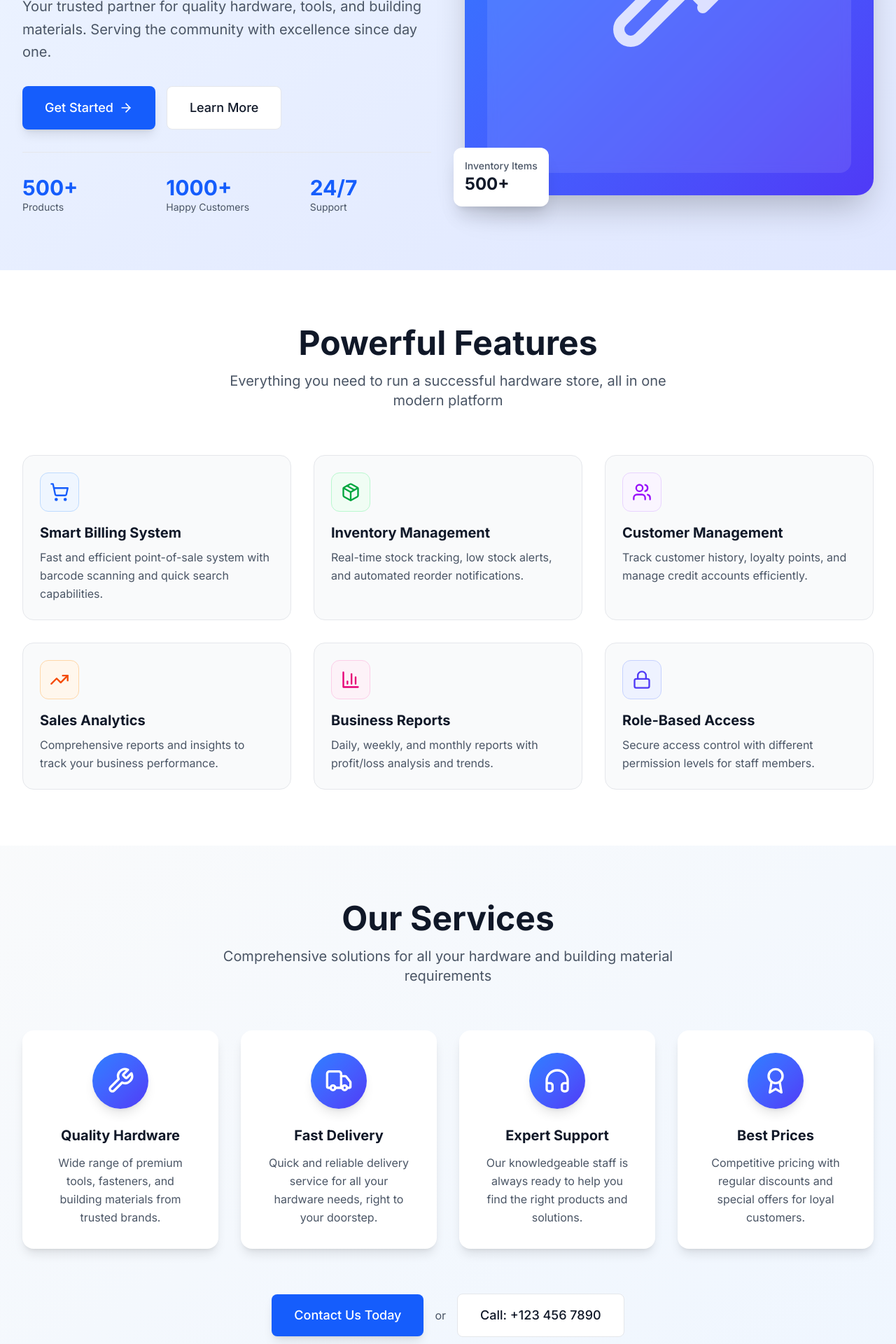
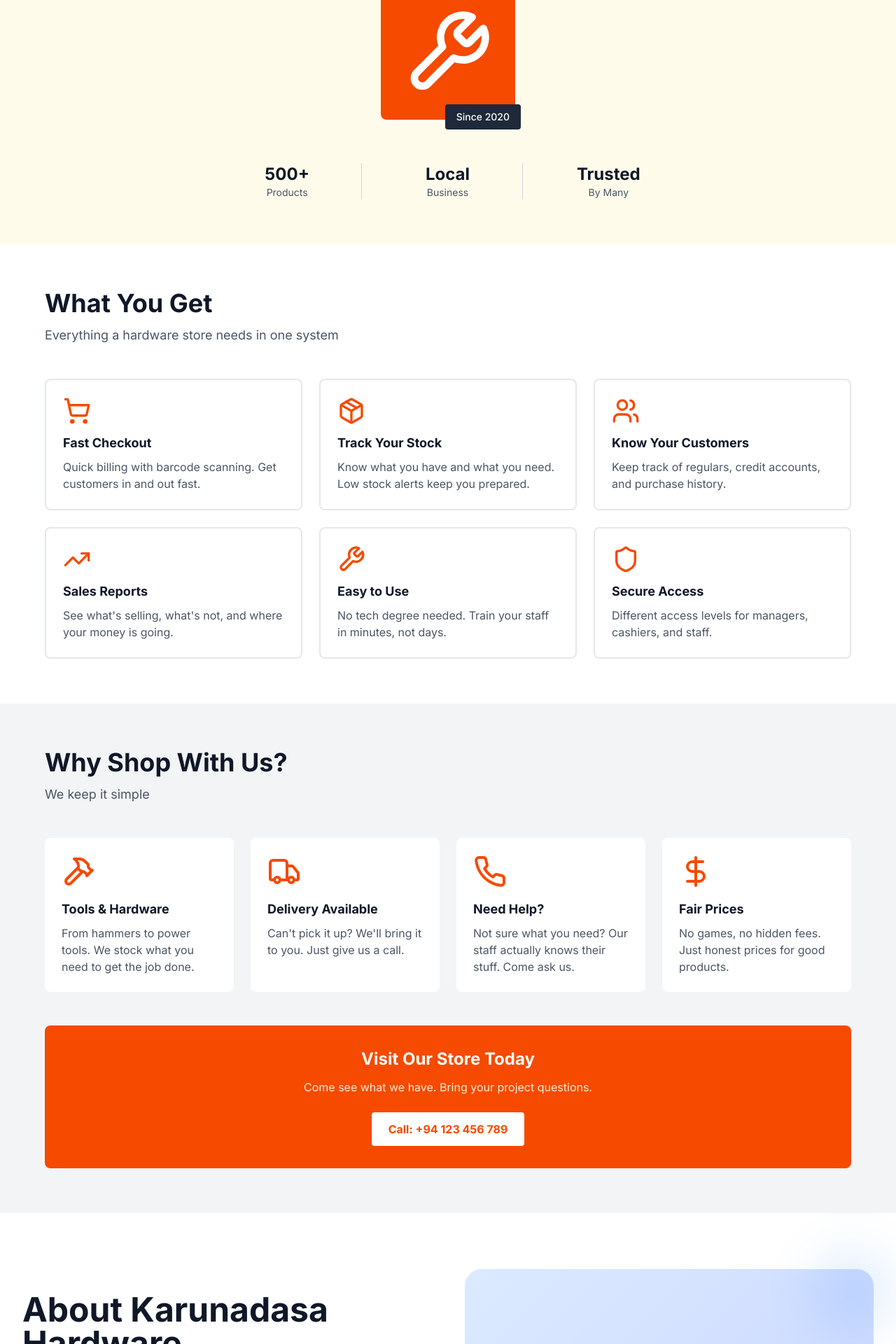
Before and after one commit to AdeepaK2/is_karunadasa_hardware, a Next.js app: page / in a window 1280 px wide. Shown: the part 460-2380 px from the top of the page at 70% size. Built offline with nearby package versions, Linux system fonts and the light colour scheme.

Commit message:
feat: Revamp Features and Hero components for improved presentation and clarity

```diff
--- a/src/components/landing/Features.tsx
+++ b/src/components/landing/Features.tsx
@@ -1,87 +1,67 @@
 'use client';
 
-import { ShoppingCart, Package, TrendingUp, Users, BarChart3, Lock } from 'lucide-react';
+import { ShoppingCart, Package, Users, TrendingUp, Wrench, Shield } from 'lucide-react';
 
 const features = [
   {
     icon: ShoppingCart,
-    title: 'Smart Billing System',
-    description: 'Fast and efficient point-of-sale system with barcode scanning and quick search capabilities.',
-    color: 'blue',
+    title: 'Fast Checkout',
+    description: 'Quick billing with barcode scanning. Get customers in and out fast.',
   },
   {
     icon: Package,
-    title: 'Inventory Management',
-    description: 'Real-time stock tracking, low stock alerts, and automated reorder notifications.',
-    color: 'green',
+    title: 'Track Your Stock',
+    description: 'Know what you have and what you need. Low stock alerts keep you prepared.',
   },
   {
     icon: Users,
-    title: 'Customer Management',
-    description: 'Track customer history, loyalty points, and manage credit accounts efficiently.',
-    color: 'purple',
+    title: 'Know Your Customers',
+    description: 'Keep track of regulars, credit accounts, and purchase history.',
   },
   {
     icon: TrendingUp,
-    title: 'Sales Analytics',
-    description: 'Comprehensive reports and insights to track your business performance.',
-    color: 'orange',
+    title: 'Sales Reports',
+    description: 'See what\'s selling, what\'s not, and where your money is going.',
   },
   {
-    icon: BarChart3,
-    title: 'Business Reports',
-    description: 'Daily, weekly, and monthly reports with profit/loss analysis and trends.',
-    color: 'pink',
+    icon: Wrench,
+    title: 'Easy to Use',
+    description: 'No tech degree needed. Train your staff in minutes, not days.',
   },
   {
-    icon: Lock,
-    title: 'Role-Based Access',
-    description: 'Secure access control with different permission levels for staff members.',
-    color: 'indigo',
+    icon: Shield,
+    title: 'Secure Access',
+    description: 'Different access levels for managers, cashiers, and staff.',
   },
 ];
 
-const colorClasses: Record<string, { bg: string; icon: string; border: string }> = {
-  blue: { bg: 'bg-blue-50 dark:bg-blue-900/20', icon: 'text-blue-600 dark:text-blue-400', border: 'border-blue-200 dark:border-blue-800' },
-  green: { bg: 'bg-green-50 dark:bg-green-900/20', icon: 'text-green-600 dark:text-green-400', border: 'border-green-200 dark:border-green-800' },
-  purple: { bg: 'bg-purple-50 dark:bg-purple-900/20', icon: 'text-purple-600 dark:text-purple-400', border: 'border-purple-200 dark:border-purple-800' },
-  orange: { bg: 'bg-orange-50 dark:bg-orange-900/20', icon: 'text-orange-600 dark:text-orange-400', border: 'border-orange-200 dark:border-orange-800' },
-  pink: { bg: 'bg-pink-50 dark:bg-pink-900/20', icon: 'text-pink-600 dark:text-pink-400', border: 'border-pink-200 dark:border-pink-800' },
-  indigo: { bg: 'bg-indigo-50 dark:bg-indigo-900/20', icon: 'text-indigo-600 dark:text-indigo-400', border: 'border-indigo-200 dark:border-indigo-800' },
-};
-
 export default function Features() {
   return (
-    <section id="features" className="py-20 px-4 sm:px-6 lg:px-8 bg-white dark:bg-gray-900">
-      <div className="max-w-7xl mx-auto">
-        {/* Section Header */}
-        <div className="text-center mb-16">
-          <h2 className="text-4xl md:text-5xl font-bold text-gray-900 dark:text-white mb-4">
-            Powerful Features
+    <section id="features" className="py-16 px-4 sm:px-6 lg:px-8 bg-white dark:bg-gray-900">
+      <div className="max-w-6xl mx-auto">
+        <div className="mb-12">
+          <h2 className="text-3xl md:text-4xl font-bold text-gray-900 dark:text-white mb-3">
+            What You Get
           </h2>
-          <p className="text-xl text-gray-600 dark:text-gray-300 max-w-2xl mx-auto">
-            Everything you need to run a successful hardware store, all in one modern platform
+          <p className="text-lg text-gray-600 dark:text-gray-300">
+            Everything a hardware store needs in one system
           </p>
         </div>
 
-        {/* Features Grid */}
-        <div className="grid md:grid-cols-2 lg:grid-cols-3 gap-8">
+        <div className="grid md:grid-cols-2 lg:grid-cols-3 gap-6">
           {features.map((feature, index) => {
             const Icon = feature.icon;
-            const colors = colorClasses[feature.color];
 
             return (
               <div
                 key={index}
-                className="group p-6 bg-gray-50 dark:bg-gray-800 rounded-2xl border border-gray-200 dark:border-gray-700 hover:shadow-xl transition-all duration-300 hover:-translate-y-1"
+                className="p-6 border-2 border-gray-200 dark:border-gray-700 rounded-lg hover:border-orange-500 dark:hover:border-orange-500 transition-colors"
               >
-                <div className={`w-14 h-14 ${colors.bg} rounded-xl flex items-center justify-center mb-4 border ${colors.border} group-hover:scale-110 transition-transform`}>
-                  <Icon className={`w-7 h-7 ${colors.icon}`} />
-                </div>
-                <h3 className="text-xl font-bold text-gray-900 dark:text-white mb-2">
+                <Icon className="w-10 h-10 text-orange-600 dark:text-orange-500 mb-3" />
+                <h3 className="text-lg font-bold text-gray-900 dark:text-white mb-2">
                   {feature.title}
                 </h3>
-                <p className="text-gray-600 dark:text-gray-400 leading-relaxed">
+                <p className="text-gray-600 dark:text-gray-400">
                   {feature.description}
                 </p>
               </div>
--- a/src/components/landing/Hero.tsx
+++ b/src/components/landing/Hero.tsx
@@ -1,82 +1,63 @@
 'use client';
 
 import Link from 'next/link';
-import { ArrowRight, Hammer, Zap } from 'lucide-react';
+import { ArrowRight, Wrench } from 'lucide-react';
 
 export default function Hero() {
   return (
-    <section className="pt-32 pb-20 px-4 sm:px-6 lg:px-8 bg-gradient-to-br from-blue-50 to-indigo-100 dark:from-gray-900 dark:to-gray-800">
-      <div className="max-w-7xl mx-auto">
-        <div className="grid md:grid-cols-2 gap-12 items-center">
-          {/* Left Content */}
-          <div className="space-y-8">
-            <div className="inline-flex items-center gap-2 px-4 py-2 bg-blue-100 dark:bg-blue-900/30 text-blue-700 dark:text-blue-400 rounded-full text-sm font-medium">
-              <Zap className="w-4 h-4" />
-              Modern Hardware Store Solution
-            </div>
-
-            <h1 className="text-5xl md:text-6xl font-bold text-gray-900 dark:text-white leading-tight">
-              Welcome to
-              <span className="block text-blue-600 dark:text-blue-400">
+    <section className="pt-24 pb-16 px-4 sm:px-6 lg:px-8 bg-amber-50 dark:bg-gray-900">
+      <div className="max-w-6xl mx-auto">
+        <div className="text-center space-y-6">
+          <h1 className="text-4xl sm:text-5xl md:text-6xl font-extrabold text-gray-900 dark:text-white leading-tight">
             Karunadasa Hardware
-              </span>
           </h1>
 
-            <p className="text-xl text-gray-600 dark:text-gray-300 leading-relaxed">
-              Your trusted partner for quality hardware, tools, and building materials.
-              Serving the community with excellence since day one.
+          <p className="text-lg sm:text-xl text-gray-700 dark:text-gray-300 max-w-2xl mx-auto">
+            Quality tools and materials for your projects. We've been helping builders,
+            contractors, and DIY enthusiasts get the job done right for years.
           </p>
 
-            <div className="flex flex-col sm:flex-row gap-4">
+          <div className="flex flex-col sm:flex-row gap-4 justify-center items-center pt-4">
             <Link
               href="/login"
-                className="inline-flex items-center justify-center gap-2 px-8 py-4 bg-blue-600 hover:bg-blue-700 text-white rounded-lg font-medium text-lg transition-colors shadow-lg hover:shadow-xl"
+              className="inline-flex items-center gap-2 px-6 py-3 bg-orange-600 hover:bg-orange-700 text-white font-semibold rounded transition-colors"
             >
-                Get Started
-                <ArrowRight className="w-5 h-5" />
+              Access POS System
+              <ArrowRight className="w-4 h-4" />
             </Link>
             <a
-                href="#services"
-                className="inline-flex items-center justify-center gap-2 px-8 py-4 bg-white dark:bg-gray-800 hover:bg-gray-50 dark:hover:bg-gray-700 text-gray-900 dark:text-white rounded-lg font-medium text-lg transition-colors border border-gray-200 dark:border-gray-700"
+              href="#contact"
+              className="inline-flex items-center gap-2 px-6 py-3 bg-gray-800 hover:bg-gray-700 dark:bg-gray-700 dark:hover:bg-gray-600 text-white font-semibold rounded transition-colors"
             >
-                Learn More
+              Visit Our Store
             </a>
           </div>
 
-            {/* Stats */}
-            <div className="grid grid-cols-3 gap-8 pt-8 border-t border-gray-200 dark:border-gray-700">
-              <div>
-                <div className="text-3xl font-bold text-blue-600 dark:text-blue-400">500+</div>
-                <div className="text-sm text-gray-600 dark:text-gray-400">Products</div>
+          {/* Simple illustration */}
+          <div className="pt-12 flex justify-center">
+            <div className="relative">
+              <div className="bg-orange-600 p-8 rounded-lg inline-block">
+                <Wrench className="w-32 h-32 text-white" />
               </div>
-              <div>
-                <div className="text-3xl font-bold text-blue-600 dark:text-blue-400">1000+</div>
-                <div className="text-sm text-gray-600 dark:text-gray-400">Happy Customers</div>
-              </div>
-              <div>
-                <div className="text-3xl font-bold text-blue-600 dark:text-blue-400">24/7</div>
-                <div className="text-sm text-gray-600 dark:text-gray-400">Support</div>
+              <div className="absolute -bottom-2 -right-2 bg-gray-800 text-white px-4 py-2 rounded text-sm font-medium">
+                Since 2020
               </div>
             </div>
           </div>
 
-          {/* Right Content - Image/Illustration */}
-          <div className="relative">
-            <div className="relative bg-gradient-to-br from-blue-500 to-indigo-600 rounded-3xl p-8 shadow-2xl">
-              <div className="aspect-square bg-white/10 backdrop-blur-sm rounded-2xl flex items-center justify-center">
-                <Hammer className="w-48 h-48 text-white opacity-80" />
+          {/* Simple stats */}
+          <div className="grid grid-cols-3 gap-4 max-w-2xl mx-auto pt-8 text-center">
+            <div className="border-r border-gray-300 dark:border-gray-700">
+              <div className="text-2xl font-bold text-gray-900 dark:text-white">500+</div>
+              <div className="text-sm text-gray-600 dark:text-gray-400">Products</div>
             </div>
-
-              {/* Floating Cards */}
-              <div className="absolute -top-4 -right-4 bg-white dark:bg-gray-800 p-4 rounded-xl shadow-xl">
-                <div className="text-sm font-medium text-gray-600 dark:text-gray-400">Daily Sales</div>
-                <div className="text-2xl font-bold text-gray-900 dark:text-white">₹50,000+</div>
+            <div className="border-r border-gray-300 dark:border-gray-700">
+              <div className="text-2xl font-bold text-gray-900 dark:text-white">Local</div>
+              <div className="text-sm text-gray-600 dark:text-gray-400">Business</div>
             </div>
-
-              <div className="absolute -bottom-4 -left-4 bg-white dark:bg-gray-800 p-4 rounded-xl shadow-xl">
-                <div className="text-sm font-medium text-gray-600 dark:text-gray-400">Inventory Items</div>
-                <div className="text-2xl font-bold text-gray-900 dark:text-white">500+</div>
-              </div>
+            <div>
+              <div className="text-2xl font-bold text-gray-900 dark:text-white">Trusted</div>
+              <div className="text-sm text-gray-600 dark:text-gray-400">By Many</div>
             </div>
           </div>
         </div>
--- a/src/components/landing/Services.tsx
+++ b/src/components/landing/Services.tsx
@@ -1,61 +1,57 @@
 'use client';
 
-import { Wrench, Truck, Headphones, Award } from 'lucide-react';
+import { Hammer, Truck, Phone, DollarSign } from 'lucide-react';
 
 const services = [
   {
-    icon: Wrench,
-    title: 'Quality Hardware',
-    description: 'Wide range of premium tools, fasteners, and building materials from trusted brands.',
+    icon: Hammer,
+    title: 'Tools & Hardware',
+    description: 'From hammers to power tools. We stock what you need to get the job done.',
   },
   {
     icon: Truck,
-    title: 'Fast Delivery',
-    description: 'Quick and reliable delivery service for all your hardware needs, right to your doorstep.',
+    title: 'Delivery Available',
+    description: 'Can\'t pick it up? We\'ll bring it to you. Just give us a call.',
   },
   {
-    icon: Headphones,
-    title: 'Expert Support',
-    description: 'Our knowledgeable staff is always ready to help you find the right products and solutions.',
+    icon: Phone,
+    title: 'Need Help?',
+    description: 'Not sure what you need? Our staff actually knows their stuff. Come ask us.',
   },
   {
-    icon: Award,
-    title: 'Best Prices',
-    description: 'Competitive pricing with regular discounts and special offers for loyal customers.',
+    icon: DollarSign,
+    title: 'Fair Prices',
+    description: 'No games, no hidden fees. Just honest prices for good products.',
   },
 ];
 
 export default function Services() {
   return (
-    <section id="services" className="py-20 px-4 sm:px-6 lg:px-8 bg-gradient-to-br from-gray-50 to-blue-50 dark:from-gray-800 dark:to-gray-900">
-      <div className="max-w-7xl mx-auto">
-        {/* Section Header */}
-        <div className="text-center mb-16">
-          <h2 className="text-4xl md:text-5xl font-bold text-gray-900 dark:text-white mb-4">
-            Our Services
+    <section id="services" className="py-16 px-4 sm:px-6 lg:px-8 bg-gray-100 dark:bg-gray-800">
+      <div className="max-w-6xl mx-auto">
+        <div className="mb-12">
+          <h2 className="text-3xl md:text-4xl font-bold text-gray-900 dark:text-white mb-3">
+            Why Shop With Us?
           </h2>
-          <p className="text-xl text-gray-600 dark:text-gray-300 max-w-2xl mx-auto">
-            Comprehensive solutions for all your hardware and building material requirements
+          <p className="text-lg text-gray-600 dark:text-gray-300">
+            We keep it simple
           </p>
         </div>
 
-        {/* Services Grid */}
-        <div className="grid md:grid-cols-2 lg:grid-cols-4 gap-8">
+        <div className="grid sm:grid-cols-2 lg:grid-cols-4 gap-6">
           {services.map((service, index) => {
             const Icon = service.icon;
 
             return (
               <div
                 key={index}
-                className="text-center p-8 bg-white dark:bg-gray-800 rounded-2xl shadow-lg hover:shadow-2xl transition-all duration-300 hover:-translate-y-2"
+                className="bg-white dark:bg-gray-900 p-6 rounded-lg"
               >
-                <div className="w-20 h-20 bg-gradient-to-br from-blue-500 to-indigo-600 rounded-full flex items-center justify-center mx-auto mb-6 shadow-lg">
-                  <Icon className="w-10 h-10 text-white" />
-                </div>
-                <h3 className="text-xl font-bold text-gray-900 dark:text-white mb-3">
+                <Icon className="w-12 h-12 text-orange-600 dark:text-orange-500 mb-4" />
+                <h3 className="text-lg font-bold text-gray-900 dark:text-white mb-2">
                   {service.title}
                 </h3>
-                <p className="text-gray-600 dark:text-gray-400 leading-relaxed">
+                <p className="text-gray-600 dark:text-gray-400">
                   {service.description}
                 </p>
               </div>
@@ -63,23 +59,19 @@ export default function Services() {
           })}
         </div>
 
-        {/* CTA */}
-        <div className="mt-16 text-center">
-          <div className="inline-flex flex-col sm:flex-row gap-4 items-center">
-            <a
-              href="#contact"
-              className="px-8 py-4 bg-blue-600 hover:bg-blue-700 text-white rounded-lg font-medium text-lg transition-colors shadow-lg hover:shadow-xl"
-            >
-              Contact Us Today
-            </a>
-            <span className="text-gray-600 dark:text-gray-400">or</span>
-            <a
-              href="tel:+1234567890"
-              className="px-8 py-4 bg-white dark:bg-gray-700 hover:bg-gray-50 dark:hover:bg-gray-600 text-gray-900 dark:text-white rounded-lg font-medium text-lg transition-colors border border-gray-200 dark:border-gray-600"
-            >
-              Call: +123 456 7890
-            </a>
-          </div>
+        <div className="mt-12 bg-orange-600 dark:bg-orange-700 rounded-lg p-8 text-center">
+          <h3 className="text-2xl font-bold text-white mb-3">
+            Visit Our Store Today
+          </h3>
+          <p className="text-orange-100 mb-6">
+            Come see what we have. Bring your project questions.
+          </p>
+          <a
+            href="tel:+94123456789"
+            className="inline-block px-6 py-3 bg-white text-orange-600 font-bold rounded hover:bg-gray-100 transition-colors"
+          >
+            Call: +94 123 456 789
+          </a>
         </div>
       </div>
     </section>
```
Lines whose indentation alone changed are shown as unchanged.
